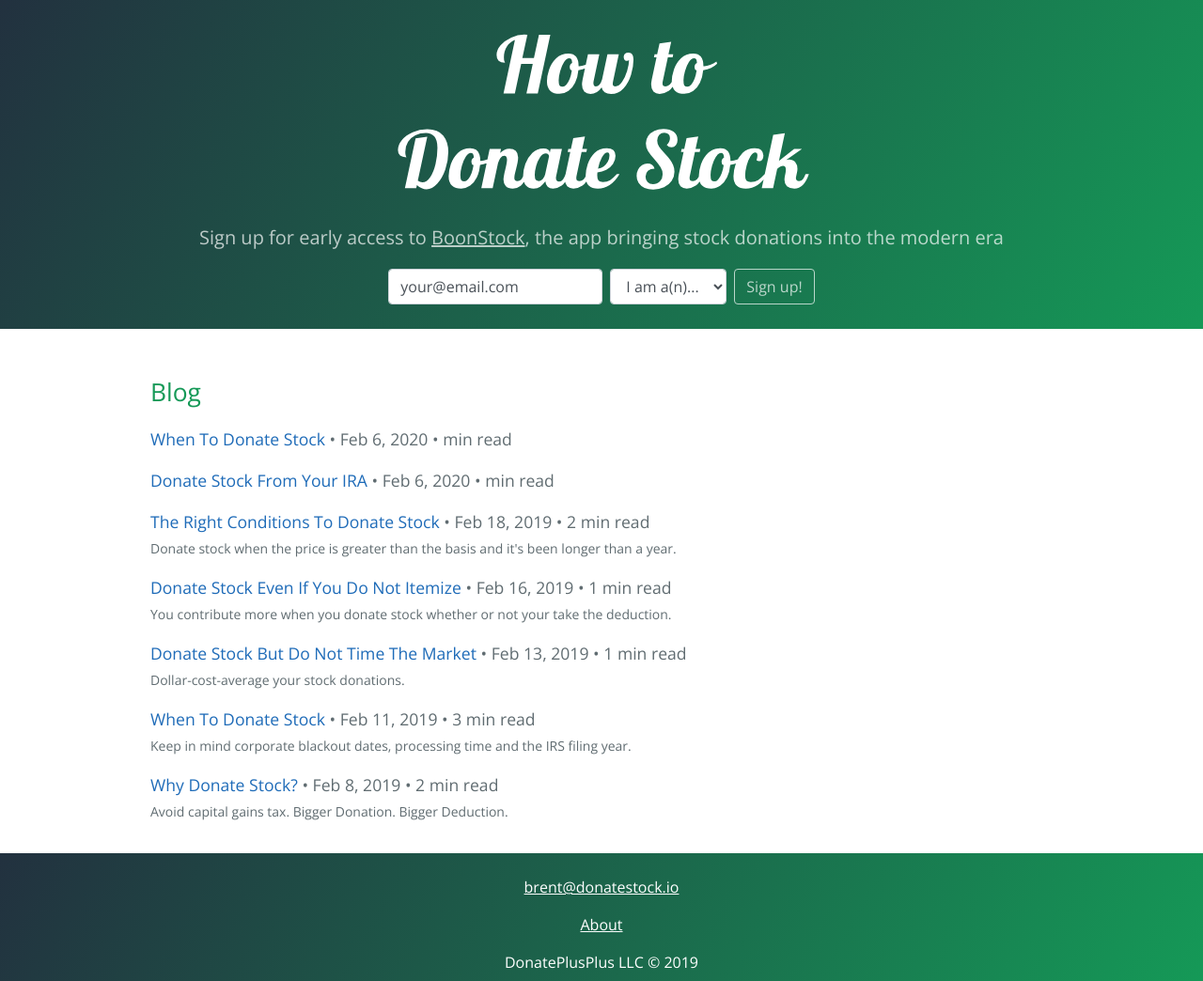
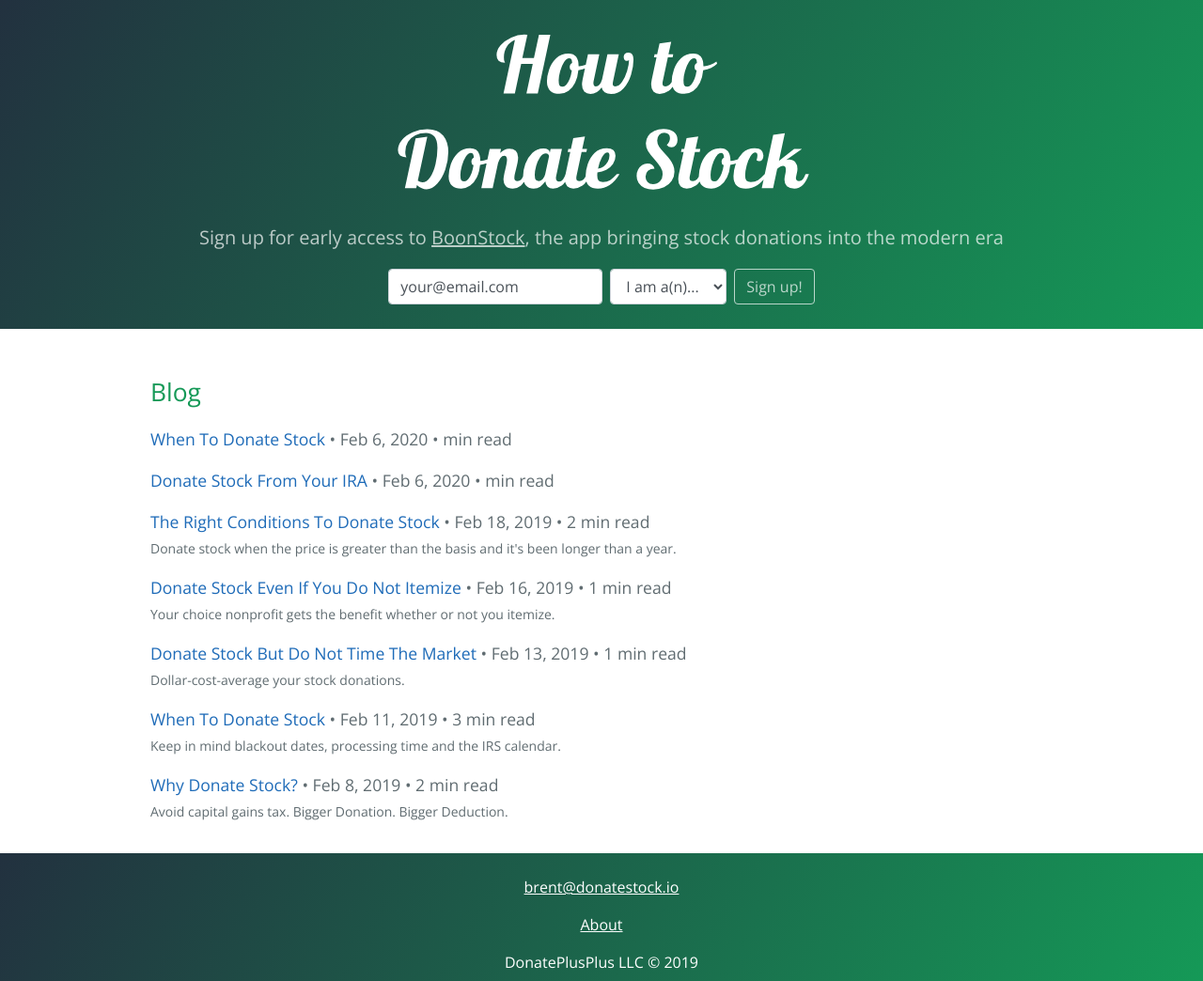
Before and after one commit to brntsllvn/donate-stock, a Jekyll site: the page built from index.markdown, in a window 1280 px wide. Shown: the whole page at 94% size. Built offline with Jekyll 4.4.1, drawn with Linux system fonts in a browser that asks for light colours.

Commit message:
minor fixes

```diff
--- a/_posts/2019-02-11-donate-stock-even-if-you-do-not-itemize.markdown
+++ b/_posts/2019-02-11-donate-stock-even-if-you-do-not-itemize.markdown
@@ -5,7 +5,7 @@ author: Brent Sullivan
 author-page: brent-sullivan
 read-time: 1
 date: 2019-02-16
-excerpt: You contribute more when you donate stock whether or not your take the deduction.
+excerpt: Your choice nonprofit gets the benefit whether or not you itemize.
 ---
 
 When donating stock, you [avoid capital gains tax](/2019/02/08/why-donate-stock.html), but under the new [Tax Cuts And Jobs Act](https://www.irs.gov/pub/irs-pdf/p5307.pdf) the standard deduction has "[nearly doubled ](https://www.irs.gov/newsroom/individuals)" for all filers. In that case, why bother donating stock if you don't plan on itemizing?
--- a/_posts/2019-02-13-when-to-donate-stock.markdown
+++ b/_posts/2019-02-13-when-to-donate-stock.markdown
@@ -5,7 +5,7 @@ date:   2019-02-11
 author: Brent Sullivan
 author-page: brent-sullivan
 read-time: 3
-excerpt: Keep in mind corporate blackout dates, processing time and the IRS filing year.
+excerpt: Keep in mind blackout dates, processing time and the IRS calendar.
 ---
 
 When donating stock, you avoid paying capital gains tax.
```
